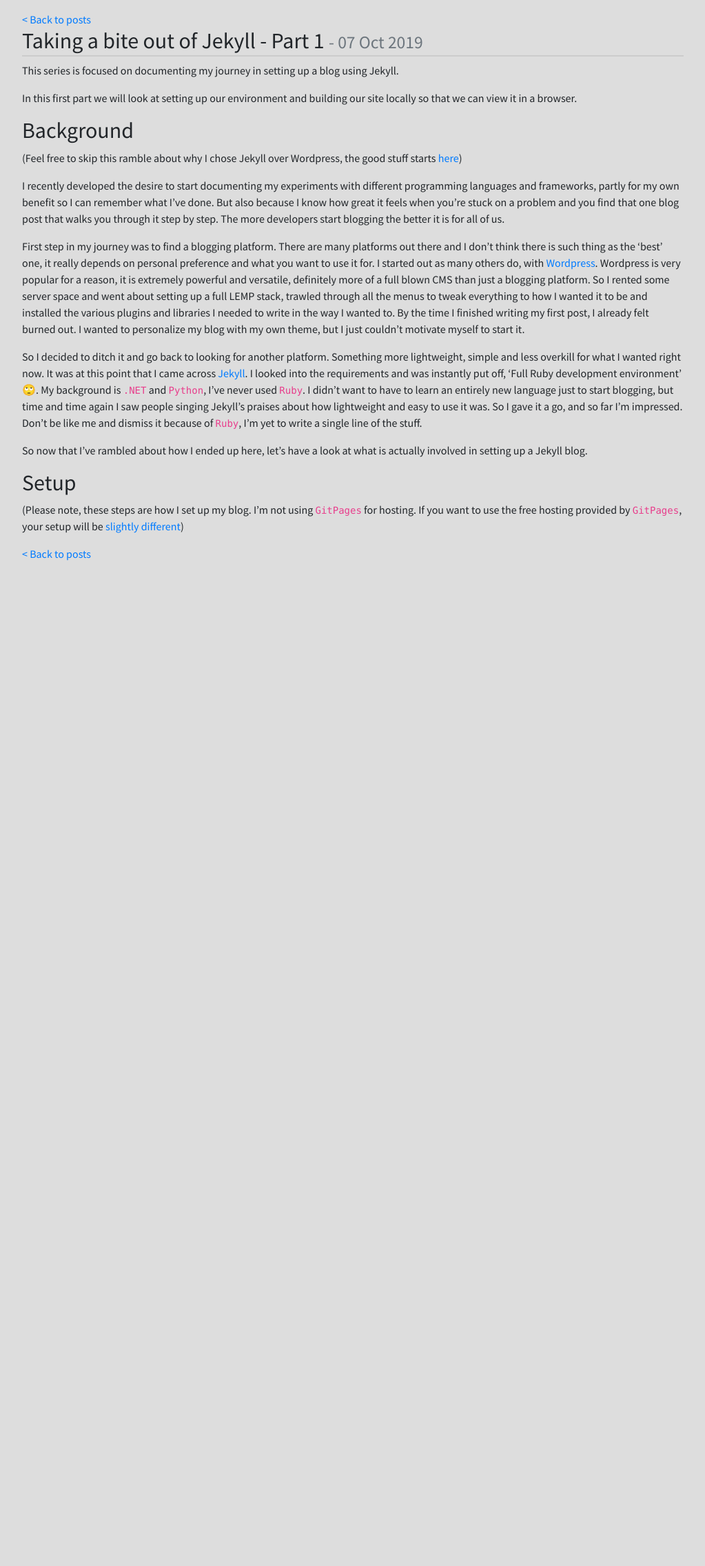
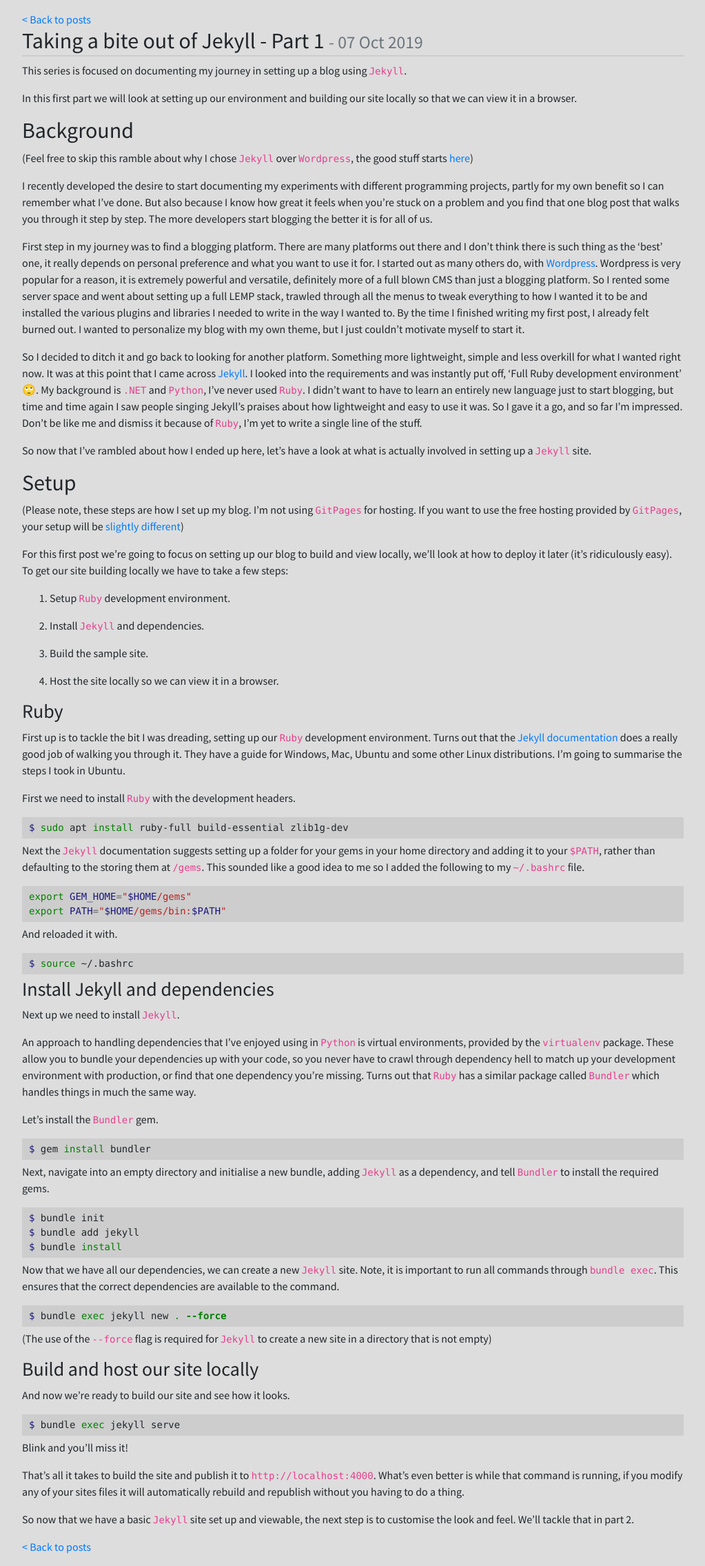
Before and after one commit to tombloor/alitebyte, a Jekyll site: the page built from _posts/2019-10-07-taking-a-bite-out-of-jekyll.md, in a window 1280 px wide. Shown: the whole page at 69% size, without its empty margins (128-1151 px from the left). Built offline with Jekyll 4.4.1, drawn with Linux system fonts in a browser that asks for light colours; emoji names are drawn with the system emoji font; before the commit the page ends 900 px from its top, so only the background shows below that.

Commit message:
syntax styling and first post

````diff
--- a/_layouts/default.html
+++ b/_layouts/default.html
@@ -6,7 +6,7 @@
         <title>A Lite Byte</title>
         <link rel='stylesheet' href='/assets/css/bootstrap.min.css'>
         <link rel='stylesheet' href='/assets/css/styles.css' />
-        <link rel='stylesheet' href='/assets/css/monokai.css' />
+        <link rel='stylesheet' href='/assets/css/syntax.css' />
         <link href="https://fonts.googleapis.com/css?family=Source+Sans+Pro&display=swap" rel="stylesheet">
     </head>
     <body>
--- a/_posts/2019-10-07-taking-a-bite-out-of-jekyll.md
+++ b/_posts/2019-10-07-taking-a-bite-out-of-jekyll.md
@@ -5,7 +5,7 @@
 excerpt_separator: <!--more-->
 ---
 
-This series is focused on documenting my journey in setting up a blog using Jekyll.
+This series is focused on documenting my journey in setting up a blog using `Jekyll`.
 
 In this first part we will look at setting up our environment and building our site locally so that we can view it in a browser.
 
@@ -13,16 +13,91 @@
 
 ## Background
 
-(Feel free to skip this ramble about why I chose Jekyll over Wordpress, the good stuff starts [here](#setup))
+(Feel free to skip this ramble about why I chose `Jekyll` over `Wordpress`, the good stuff starts [here](#setup))
 
-I recently developed the desire to start documenting my experiments with different programming languages and frameworks, partly for my own benefit so I can remember what I've done. But also because I know how great it feels when you're stuck on a problem and you find that one blog post that walks you through it step by step. The more developers start blogging the better it is for all of us.
+I recently developed the desire to start documenting my experiments with different programming projects, partly for my own benefit so I can remember what I've done. But also because I know how great it feels when you're stuck on a problem and you find that one blog post that walks you through it step by step. The more developers start blogging the better it is for all of us.
 
 First step in my journey was to find a blogging platform. There are many platforms out there and I don't think there is such thing as the 'best' one, it really depends on personal preference and what you want to use it for. I started out as many others do, with [Wordpress](https://wordpress.com/). Wordpress is very popular for a reason, it is extremely powerful and versatile, definitely more of a full blown CMS than just a blogging platform. So I rented some server space and went about setting up a full LEMP stack, trawled through all the menus to tweak everything to how I wanted it to be and installed the various plugins and libraries I needed to write in the way I wanted to. By the time I finished writing my first post, I already felt burned out. I wanted to personalize my blog with my own theme, but I just couldn't motivate myself to start it.
 
 So I decided to ditch it and go back to looking for another platform. Something more lightweight, simple and less overkill for what I wanted right now. It was at this point that I came across [Jekyll](https://jekyllrb.com/). I looked into the requirements and was instantly put off, 'Full Ruby development environment' :roll_eyes:. My background is `.NET` and `Python`, I've never used `Ruby`. I didn't want to have to learn an entirely new language just to start blogging, but time and time again I saw people singing Jekyll's praises about how lightweight and easy to use it was. So I gave it a go, and so far I'm impressed. Don't be like me and dismiss it because of `Ruby`, I'm yet to write a single line of the stuff.
 
-So now that I've rambled about how I ended up here, let's have a look at what is actually involved in setting up a Jekyll blog.
+So now that I've rambled about how I ended up here, let's have a look at what is actually involved in setting up a `Jekyll` site.
 
 ## <a name='setup'></a> Setup
 
 (Please note, these steps are how I set up my blog. I'm not using `GitPages` for hosting. If you want to use the free hosting provided by `GitPages`, your setup will be [slightly different](https://jekyllrb.com/docs/github-pages/))
+
+For this first post we're going to focus on setting up our blog to build and view locally, we'll look at how to deploy it later (it's ridiculously easy). To get our site building locally we have to take a few steps:
+
+1. Setup `Ruby` development environment.
+
+2. Install `Jekyll` and dependencies.
+
+3. Build the sample site.
+
+4. Host the site locally so we can view it in a browser.
+
+### Ruby
+
+First up is to tackle the bit I was dreading, setting up our `Ruby` development environment. Turns out that the [Jekyll documentation](https://jekyllrb.com/docs/installation/) does a really good job of walking you through it. They have a guide for Windows, Mac, Ubuntu and some other Linux distributions. I'm going to summarise the steps I took in Ubuntu.
+
+First we need to install `Ruby` with the development headers.
+
+```bash
+$ sudo apt install ruby-full build-essential zlib1g-dev
+```
+
+Next the `Jekyll` documentation suggests setting up a folder for your gems in your home directory and adding it to your `$PATH`, rather than defaulting to the storing them at `/gems`. This sounded like a good idea to me so I added the following to my `~/.bashrc` file.
+
+```sh
+export GEM_HOME="$HOME/gems"
+export PATH="$HOME/gems/bin:$PATH"
+```
+
+And reloaded it with.
+
+```sh
+$ source ~/.bashrc
+```
+
+### Install Jekyll and dependencies
+
+Next up we need to install `Jekyll`.
+
+An approach to handling dependencies that I've enjoyed using in `Python` is virtual environments, provided by the `virtualenv` package. These allow you to bundle your dependencies up with your code, so you never have to crawl through dependency hell to match up your development environment with production, or find that one dependency you're missing. Turns out that `Ruby` has a similar package called `Bundler` which handles things in much the same way.
+
+Let's install the `Bundler` gem.
+
+```sh
+$ gem install bundler
+```
+
+Next, navigate into an empty directory and initialise a new bundle, adding `Jekyll` as a dependency, and tell `Bundler` to install the required gems.
+
+```sh
+$ bundle init
+$ bundle add jekyll
+$ bundle install
+```
+
+Now that we have all our dependencies, we can create a new `Jekyll` site. Note, it is important to run all commands through `bundle exec`. This ensures that the correct dependencies are available to the command.
+
+```sh
+$ bundle exec jekyll new . --force
+```
+
+(The use of the `--force` flag is required for `Jekyll` to create a new site in a directory that is not empty)
+
+### Build and host our site locally
+
+And now we're ready to build our site and see how it looks.
+
+```sh
+$ bundle exec jekyll serve
+```
+
+Blink and you'll miss it!
+
+That's all it takes to build the site and publish it to `http://localhost:4000`. What's even better is while that command is running, if you modify any of your sites files it will automatically rebuild and republish without you having to do a thing.
+
+So now that we have a basic `Jekyll` site set up and viewable, the next step is to customise the look and feel. We'll tackle that in part 2.
--- a/_sass/main.scss
+++ b/_sass/main.scss
@@ -6,16 +6,6 @@
 body {
     font-family: 'Source Sans Pro', sans-serif;
     background-color: $body-background;
-}
-
-.highlight .gutter pre {
-    color: #e83e8c;
-}
-.highlight pre {
-    margin: 5px;
-}
-.highlight > pre {
-    padding: 5px;
 }
 
 .wrapper {
--- a/assets/css/monokai.css
+++ /dev/null
@@ -1,65 +0,0 @@
-.highlight pre { background-color: #272822; }
-.highlight .hll { background-color: #272822; }
-.highlight .c { color: #75715e } /* Comment */
-.highlight .err { color: #960050; background-color: #1e0010 } /* Error */
-.highlight .k { color: #66d9ef } /* Keyword */
-.highlight .l { color: #ae81ff } /* Literal */
-.highlight .n { color: #f8f8f2 } /* Name */
-.highlight .o { color: #f92672 } /* Operator */
-.highlight .p { color: #f8f8f2 } /* Punctuation */
-.highlight .cm { color: #75715e } /* Comment.Multiline */
-.highlight .cp { color: #75715e } /* Comment.Preproc */
-.highlight .c1 { color: #75715e } /* Comment.Single */
-.highlight .cs { color: #75715e } /* Comment.Special */
-.highlight .ge { font-style: italic } /* Generic.Emph */
-.highlight .gs { font-weight: bold } /* Generic.Strong */
-.highlight .kc { color: #66d9ef } /* Keyword.Constant */
-.highlight .kd { color: #66d9ef } /* Keyword.Declaration */
-.highlight .kn { color: #f92672 } /* Keyword.Namespace */
-.highlight .kp { color: #66d9ef } /* Keyword.Pseudo */
-.highlight .kr { color: #66d9ef } /* Keyword.Reserved */
-.highlight .kt { color: #66d9ef } /* Keyword.Type */
-.highlight .ld { color: #e6db74 } /* Literal.Date */
-.highlight .m { color: #ae81ff } /* Literal.Number */
-.highlight .s { color: #e6db74 } /* Literal.String */
-.highlight .na { color: #a6e22e } /* Name.Attribute */
-.highlight .nb { color: #f8f8f2 } /* Name.Builtin */
-.highlight .nc { color: #a6e22e } /* Name.Class */
-.highlight .no { color: #66d9ef } /* Name.Constant */
-.highlight .nd { color: #a6e22e } /* Name.Decorator */
-.highlight .ni { color: #f8f8f2 } /* Name.Entity */
-.highlight .ne { color: #a6e22e } /* Name.Exception */
-.highlight .nf { color: #a6e22e } /* Name.Function */
-.highlight .nl { color: #f8f8f2 } /* Name.Label */
-.highlight .nn { color: #f8f8f2 } /* Name.Namespace */
-.highlight .nx { color: #a6e22e } /* Name.Other */
-.highlight .py { color: #f8f8f2 } /* Name.Property */
-.highlight .nt { color: #f92672 } /* Name.Tag */
-.highlight .nv { color: #f8f8f2 } /* Name.Variable */
-.highlight .ow { color: #f92672 } /* Operator.Word */
-.highlight .w { color: #f8f8f2 } /* Text.Whitespace */
-.highlight .mf { color: #ae81ff } /* Literal.Number.Float */
-.highlight .mh { color: #ae81ff } /* Literal.Number.Hex */
-.highlight .mi { color: #ae81ff } /* Literal.Number.Integer */
-.highlight .mo { color: #ae81ff } /* Literal.Number.Oct */
-.highlight .sb { color: #e6db74 } /* Literal.String.Backtick */
-.highlight .sc { color: #e6db74 } /* Literal.String.Char */
-.highlight .sd { color: #e6db74 } /* Literal.String.Doc */
-.highlight .s2 { color: #e6db74 } /* Literal.String.Double */
-.highlight .se { color: #ae81ff } /* Literal.String.Escape */
-.highlight .sh { color: #e6db74 } /* Literal.String.Heredoc */
-.highlight .si { color: #e6db74 } /* Literal.String.Interpol */
-.highlight .sx { color: #e6db74 } /* Literal.String.Other */
-.highlight .sr { color: #e6db74 } /* Literal.String.Regex */
-.highlight .s1 { color: #e6db74 } /* Literal.String.Single */
-.highlight .ss { color: #e6db74 } /* Literal.String.Symbol */
-.highlight .bp { color: #f8f8f2 } /* Name.Builtin.Pseudo */
-.highlight .vc { color: #f8f8f2 } /* Name.Variable.Class */
-.highlight .vg { color: #f8f8f2 } /* Name.Variable.Global */
-.highlight .vi { color: #f8f8f2 } /* Name.Variable.Instance */
-.highlight .il { color: #ae81ff } /* Literal.Number.Integer.Long */
-
-.highlight .gh { } /* Generic Heading & Diff Header */
-.highlight .gu { color: #75715e; } /* Generic.Subheading & Diff Unified/Comment? */
-.highlight .gd { color: #f92672; } /* Generic.Deleted & Diff Deleted */
-.highlight .gi { color: #a6e22e; } /* Generic.Inserted & Diff Inserted */
--- /dev/null
+++ b/assets/css/syntax.css
@@ -0,0 +1,74 @@
+.highlight {
+    background-color: #cdcdcd;
+}
+.highlight .gutter pre {
+    color: #777;
+}
+.highlight pre {
+    margin: 5px;
+}
+.highlight > pre {
+    padding: 5px;
+}
+
+.highlight .hll { background-color: #ffffcc }
+.highlight .c { color: #408080; font-style: italic } /* Comment */
+.highlight .err { border: 1px solid #FF0000 } /* Error */
+.highlight .k { color: #008000; font-weight: bold } /* Keyword */
+.highlight .o { color: #666666 } /* Operator */
+.highlight .cm { color: #408080; font-style: italic } /* Comment.Multiline */
+.highlight .cp { color: #BC7A00 } /* Comment.Preproc */
+.highlight .c1 { color: #408080; font-style: italic } /* Comment.Single */
+.highlight .cs { color: #408080; font-style: italic } /* Comment.Special */
+.highlight .gd { color: #A00000 } /* Generic.Deleted */
+.highlight .ge { font-style: italic } /* Generic.Emph */
+.highlight .gr { color: #FF0000 } /* Generic.Error */
+.highlight .gh { color: #000080; font-weight: bold } /* Generic.Heading */
+.highlight .gi { color: #00A000 } /* Generic.Inserted */
+.highlight .go { color: #808080 } /* Generic.Output */
+.highlight .gp { color: #000080; font-weight: bold } /* Generic.Prompt */
+.highlight .gs { font-weight: bold } /* Generic.Strong */
+.highlight .gu { color: #800080; font-weight: bold } /* Generic.Subheading */
+.highlight .gt { color: #0040D0 } /* Generic.Traceback */
+.highlight .kc { color: #008000; font-weight: bold } /* Keyword.Constant */
+.highlight .kd { color: #008000; font-weight: bold } /* Keyword.Declaration */
+.highlight .kn { color: #008000; font-weight: bold } /* Keyword.Namespace */
+.highlight .kp { color: #008000 } /* Keyword.Pseudo */
+.highlight .kr { color: #008000; font-weight: bold } /* Keyword.Reserved */
+.highlight .kt { color: #B00040 } /* Keyword.Type */
+.highlight .m { color: #666666 } /* Literal.Number */
+.highlight .s { color: #BA2121 } /* Literal.String */
+.highlight .na { color: #7D9029 } /* Name.Attribute */
+.highlight .nb { color: #008000 } /* Name.Builtin */
+.highlight .nc { color: #0000FF; font-weight: bold } /* Name.Class */
+.highlight .no { color: #880000 } /* Name.Constant */
+.highlight .nd { color: #AA22FF } /* Name.Decorator */
+.highlight .ni { color: #999999; font-weight: bold } /* Name.Entity */
+.highlight .ne { color: #D2413A; font-weight: bold } /* Name.Exception */
+.highlight .nf { color: #0000FF } /* Name.Function */
+.highlight .nl { color: #A0A000 } /* Name.Label */
+.highlight .nn { color: #0000FF; font-weight: bold } /* Name.Namespace */
+.highlight .nt { color: #008000; font-weight: bold } /* Name.Tag */
+.highlight .nv { color: #19177C } /* Name.Variable */
+.highlight .ow { color: #AA22FF; font-weight: bold } /* Operator.Word */
+.highlight .w { color: #bbbbbb } /* Text.Whitespace */
+.highlight .mf { color: #666666 } /* Literal.Number.Float */
+.highlight .mh { color: #666666 } /* Literal.Number.Hex */
+.highlight .mi { color: #666666 } /* Literal.Number.Integer */
+.highlight .mo { color: #666666 } /* Literal.Number.Oct */
+.highlight .sb { color: #BA2121 } /* Literal.String.Backtick */
+.highlight .sc { color: #BA2121 } /* Literal.String.Char */
+.highlight .sd { color: #BA2121; font-style: italic } /* Literal.String.Doc */
+.highlight .s2 { color: #BA2121 } /* Literal.String.Double */
+.highlight .se { color: #BB6622; font-weight: bold } /* Literal.String.Escape */
+.highlight .sh { color: #BA2121 } /* Literal.String.Heredoc */
+.highlight .si { color: #BB6688; font-weight: bold } /* Literal.String.Interpol */
+.highlight .sx { color: #008000 } /* Literal.String.Other */
+.highlight .sr { color: #BB6688 } /* Literal.String.Regex */
+.highlight .s1 { color: #BA2121 } /* Literal.String.Single */
+.highlight .ss { color: #19177C } /* Literal.String.Symbol */
+.highlight .bp { color: #008000 } /* Name.Builtin.Pseudo */
+.highlight .vc { color: #19177C } /* Name.Variable.Class */
+.highlight .vg { color: #19177C } /* Name.Variable.Global */
+.highlight .vi { color: #19177C } /* Name.Variable.Instance */
+.highlight .il { color: #666666 } /* Literal.Number.Integer.Long */
````
